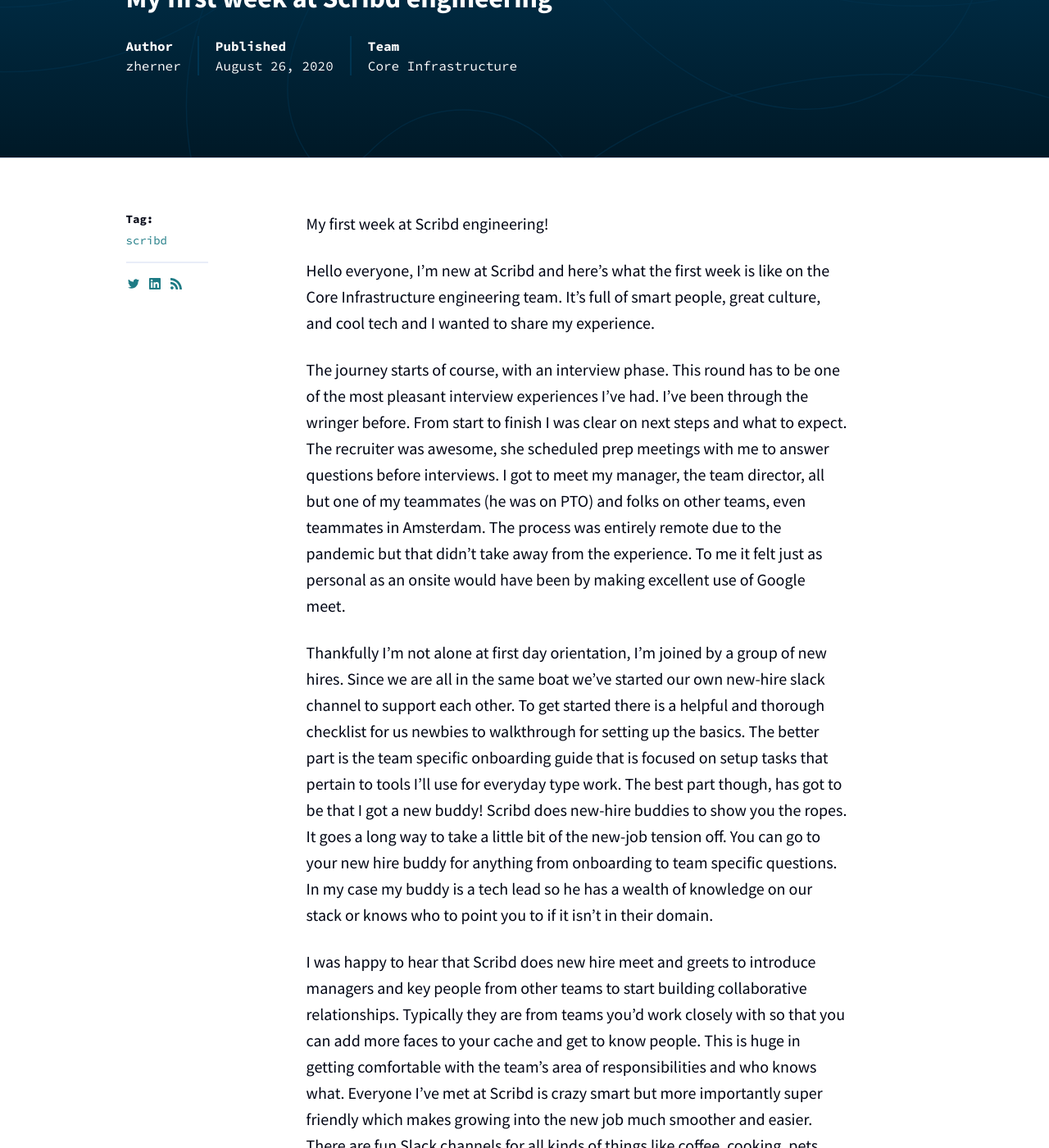
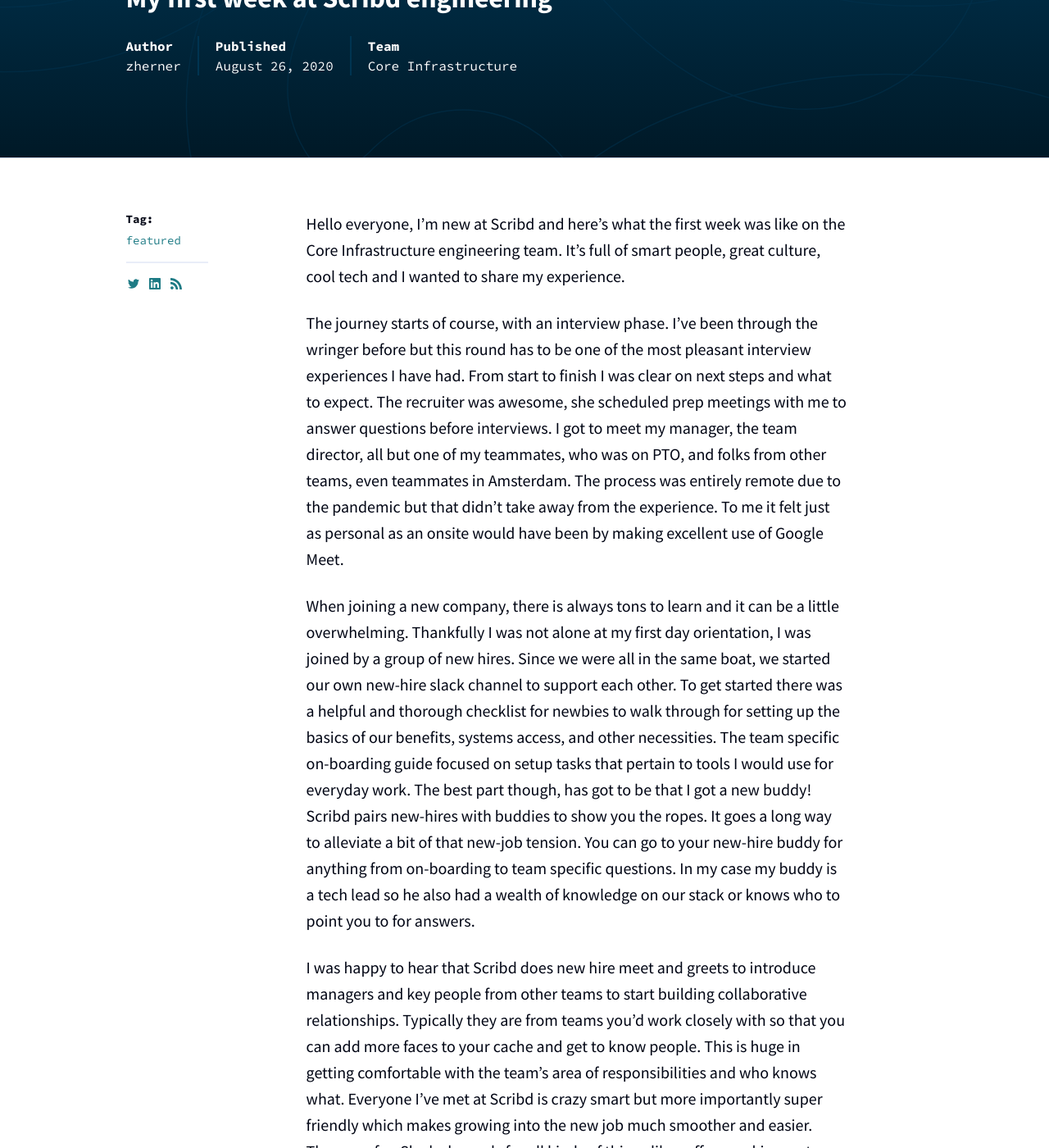
Before and after one commit to scribd/scribd.github.io, a Jekyll site: the page built from _posts/2020-08-26-engineering-firstweek.md, in a window 1280 px wide and 1400 px high, scrolled down 205 px. Shown: the whole window at 82% size. Built offline with Jekyll 4.4.1, drawn with Linux system fonts in a browser that asks for light colours; some of the changed text lies outside the part shown.

Commit message:
Apply suggestions from code review
Co-authored-by: R. Tyler Croy <rtyler@brokenco.de>

```diff
--- a/_posts/2020-08-26-engineering-firstweek.md
+++ b/_posts/2020-08-26-engineering-firstweek.md
@@ -2,22 +2,20 @@
 layout: post
 title: "My first week at Scribd engineering"
 tags:
-- scribd
+- featured
 team: Core Infrastructure
 author: zherner
 ---
 
 
-My first week at Scribd engineering!
+Hello everyone, I'm new at Scribd and here's what the first week was like on the Core Infrastructure engineering team. It's full of smart people, great culture, cool tech and I wanted to share my experience.
 
-Hello everyone, I'm new at Scribd and here's what the first week is like on the Core Infrastructure engineering team. It's full of smart people, great culture, and cool tech and I wanted to share my experience.
+The journey starts of course, with an interview phase. I've been through the wringer before but this round has to be one of the most pleasant interview experiences I have had. From start to finish I was clear on next steps and what to expect. The recruiter was awesome, she scheduled prep meetings with me to answer questions before interviews. I got to meet my manager, the team director, all but one of my teammates, who was on PTO, and folks from other teams, even teammates in Amsterdam. The process was entirely remote due to the pandemic but that didn't take away from the experience. To me it felt just as personal as an onsite would have been by making excellent use of Google Meet.
 
-The journey starts of course, with an interview phase. This round has to be one of the most pleasant interview experiences I've had. I've been through the wringer before. From start to finish I was clear on next steps and what to expect. The recruiter was awesome, she scheduled prep meetings with me to answer questions before interviews. I got to meet my manager, the team director, all but one of my teammates (he was on PTO) and folks on other teams, even teammates in Amsterdam. The process was entirely remote due to the pandemic but that didn't take away from the experience. To me it felt just as personal as an onsite would have been by making excellent use of Google meet.
-
-Thankfully I'm not alone at first day orientation, I'm joined by a group of new hires. Since we are all in the same boat we've started our own new-hire slack channel to support each other. To get started there is a helpful and thorough checklist for us newbies to walkthrough for setting up the basics. The better part is the team specific onboarding guide that is focused on setup tasks that pertain to tools I'll use for everyday type work. The best part though, has got to be that I got a new buddy! Scribd does new-hire buddies to show you the ropes. It goes a long way to take a little bit of the new-job tension off. You can go to your new hire buddy for anything from onboarding to team specific questions. In my case my buddy is a tech lead so he has a wealth of knowledge on our stack or knows who to point you to if it isn't in their domain.
+When joining a new company, there is always tons to learn and it can be a little overwhelming. Thankfully I was not alone at my first day orientation, I was joined by a group of new hires. Since we were all in the same boat, we started our own new-hire slack channel to support each other. To get started there was a helpful and thorough checklist for newbies to walk through for setting up the basics of our benefits, systems access, and other necessities. The team specific on-boarding guide focused on setup tasks that pertain to tools I would use for everyday work. The best part though, has got to be that I got a new buddy! Scribd pairs new-hires with buddies to show you the ropes. It goes a long way to alleviate a bit of that new-job tension. You can go to your new-hire buddy for anything from on-boarding to team specific questions. In my case my buddy is a tech lead so he also had a wealth of knowledge on our stack or knows who to point you to for answers.
 
 I was happy to hear that Scribd does new hire meet and greets to introduce managers and key people from other teams to start building collaborative relationships. Typically they are from teams you'd work closely with so that you can add more faces to your cache and get to know people. This is huge in getting comfortable with the team's area of responsibilities and who knows what. Everyone I've met at Scribd is crazy smart but more importantly super friendly which makes growing into the new job much smoother and easier. There are fun Slack channels for all kinds of things like coffee, cooking, pets, sports, cars, you name it making it easy to nerd out and meet new people.
 
-As for the tech stack, some of it is completely new to me but that makes it exciting to learn new things and get different perspectives on solving problems. It also makes for many learning opportunities from the folks who are SMEs on areas of the stack. Being on the core infrastructure team I get to keep up with Terraform, AWS, Kubernetes and fresh new tech that comes. Our team builds and maintains the infrastructure foundation that is shared by the other engineering teams. For me the cool thing is being part of many engineering efforts and getting to share and learn knowledge from each team and each project.
+As for the tech stack, some of it was completely new to me, but that will make it exciting to learn all new things and get different perspectives on solving problems. It also makes for many learning opportunities from the folks who are subject-matter experts on areas of the stack. Core Infrastructure builds and maintains the foundation that is shared by many other engineering teams. This means that I get to keep up with Terraform, AWS, Kubernetes and more fresh new tech that becomes available in the infrastructure space. For me the cool thing is being part of many engineering efforts and getting to share and learn knowledge from each team and each project.
 
-My first day had other exciting news too! Scribd announced the acquisition of Slideshare, which, in current times it is great to see Scribd is doing well and making progress even as so much of the world faces trying challenges.
+Any first week at Scribd is going to be memorable but I was especially lucky in that my first day [Scribd announced the acquisition of SlideShare](https://blog.scribd.com/home/welcome-slideshare-to-the-scribd-community). I can't guarantee that your first day will be _that_ exciting, but I'm certain [your first week will be a good one](https://tech.scribd.com/careers/#open-positions).
```
